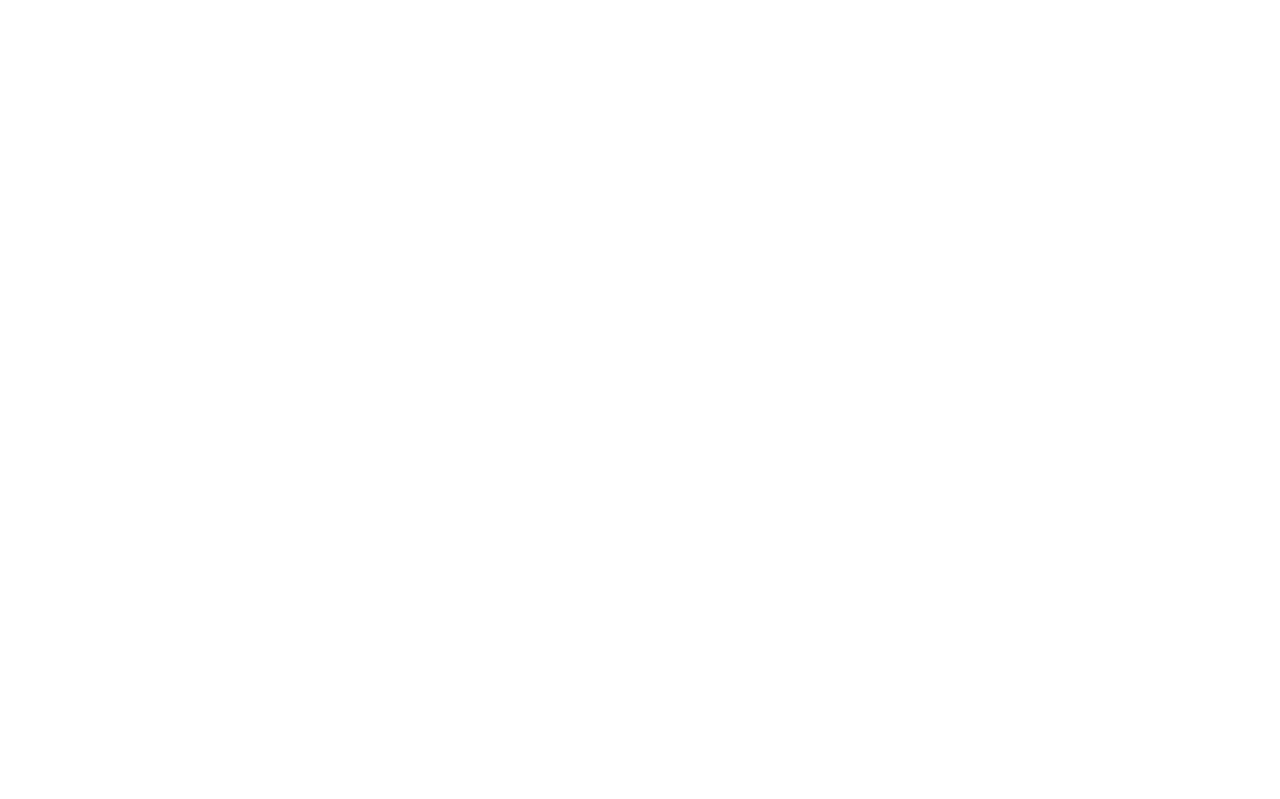
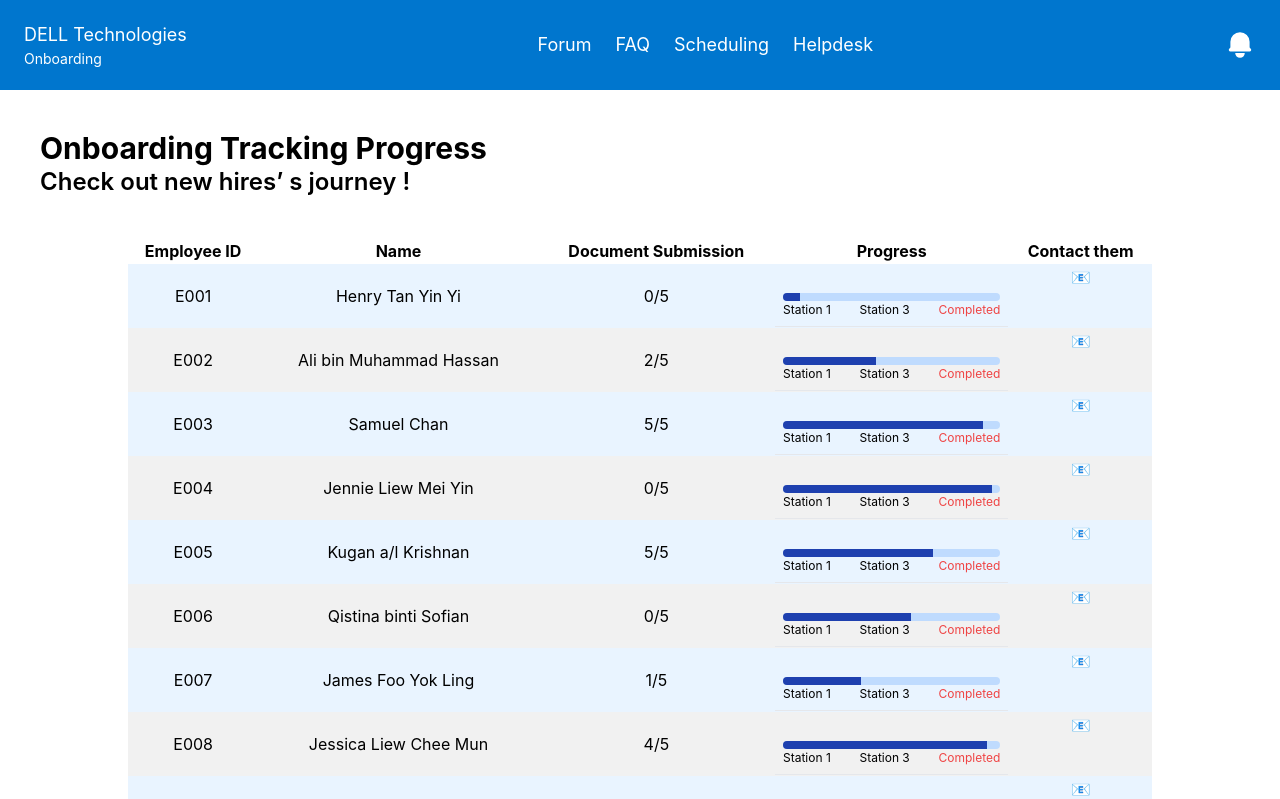
Before and after one commit to PoisonDarterz/teletubbies, a React (Create React App) app: page /email in a window 1280 px wide. Before the commit this address had no page. Shown: the top 799 px of the page. Built offline with nearby package versions, Linux system fonts and the light colour scheme.

Commit message:
hr view progress

```diff
--- a/src/App.jsx
+++ b/src/App.jsx
@@ -20,6 +20,7 @@
 import Engagement from "./pages/module5/engagement";
 import Schedule from "./pages/module5/schedule";
 import HR from "./pages/module5/hr";
+import Email from "./pages/module5/email";
 
 
 function App() {
@@ -44,6 +45,8 @@
         <Route path="/engagement" element={<Engagement />} />
         <Route path="/schedule" element={<Schedule />} />
         <Route path="/hr" element={<HR />} />
+        <Route path="/email" element={<Email />} />
+
       </Routes>
     </Router>
 
--- /dev/null
+++ b/src/pages/module5/email.jsx
@@ -0,0 +1,20 @@
+import React from 'react';
+import TopNav from './TopNav'; // Import the TopNav component
+import ViewProgress from './viewprogress'; // Import the ViewProgress component
+import Bottom from './bottom'; // Import the Bottom component
+
+function Email() {
+  return (
+    <div>
+      <TopNav />
+      <h2 className="text-3xl font-bold mt-10 ml-10">Onboarding Tracking Progress</h2> {/* Add first line title here */}
+      <h2 className="text-2xl font-semibold ml-10">Check out new hires’ s journey !</h2> {/* Add second line title here */}
+      <ViewProgress />
+      <div className="h-40"></div> {/* Add a space here */}
+      <Bottom />
+      {/* rest of your code */}
+    </div>
+  );
+}
+
+export default Email;
--- a/src/pages/module5/hr.jsx
+++ b/src/pages/module5/hr.jsx
@@ -6,6 +6,14 @@
 import Bottom from './bottom'; // Import the Bottom component
 
 function HR() {
+    const hires = [
+        { name: 'Henry Tan Yin Yi', image: '/Ellipse 51.png' },
+        { name: 'Ali bin Muhammad Hassan', image: '/Ellipse 53.png' },
+        { name: 'Samuel Chan', image: '/Ellipse 52.png' },
+        { name: 'Jennie Liew Mei Yin', image: '/Ellipse 54.png' },
+        { name: 'Kugan a/l Krishnan', image: '/Ellipse 55.png' },
+      ];
+
   return (
     <div>
       <TopNav />
@@ -21,8 +29,8 @@
               <path strokeLinecap="round" strokeLinejoin="round" strokeWidth={2} d="M14 5l7 7m0 0l-7 7m7-7H3" />
             </svg>
           </h2>
-          <ProgressBar /> {/* Include the ProgressBar component */}
-          <a href="/path-to-page" className="text-lg font-semibold underline text-right block mt-4">More</a> {/* Add More link here */}
+          <ProgressBar hires={hires} />
+          <a href="/email" className="text-lg font-semibold underline text-right block mt-4">More</a> {/* Add More link here */}
         </div>
       </div>
       <div style={{ marginTop: '40px' }}> {/* Add margin-top here */}
--- a/src/pages/module5/progressbar.jsx
+++ b/src/pages/module5/progressbar.jsx
@@ -1,18 +1,10 @@
 import React from 'react';
 
-function ProgressBar() {
-  const hires = [
-    { name: 'Henry Tan Yin Yi', image: '/Ellipse 51.png' },
-    { name: 'Ali bin Muhammad Hassan', image: '/Ellipse 53.png' },
-    { name: 'Samuel Chan', image: '/Ellipse 52.png' },
-    { name: 'Jennie Liew Mei Yin', image: '/Ellipse 54.png' },
-    { name: 'Kugan a/l Krishnan', image: '/Ellipse 55.png' },
-  ];
-
+function ProgressBar({ hires }) {
   return (
     <table className="table-auto w-full mt-4">
       <tbody>
-        {hires.map((hire, i) => (
+        {hires && hires.map((hire, i) => (
           <tr key={i} className="border-b border-gray-200">
             <td className="p-2 flex items-center">
               <img src={hire.image} alt="Profile" className="w-12 h-12 rounded-full" />
--- /dev/null
+++ b/src/pages/module5/progressbar2.jsx
@@ -0,0 +1,26 @@
+import React from 'react';
+
+function ProgressBar2() { // Change hires to hire
+  return (
+    <table className="table-auto w-full mt-4">
+      <tbody>
+        <tr className="border-b border-gray-200">
+          <td className="p-2">
+            <div className="relative pt-1">
+              <div className="overflow-hidden h-2 mb-4 text-xs flex rounded bg-blue-200">
+                <div style={{ width: `${Math.floor(Math.random() * 100)}%` }} className="shadow-none flex flex-col text-center whitespace-nowrap text-white justify-center bg-blue-800"></div>
+              </div>
+              <div className="flex justify-between mt-[-15px]"> {/* Add marginTop here */}
+                <span className="text-xs">Station 1</span>
+                <span className="text-xs">Station 3</span>
+                <span className="text-xs text-red-500">Completed</span>
+              </div>
+            </div>
+          </td>
+        </tr>
+      </tbody>
+    </table>
+  );
+}
+
+export default ProgressBar2;
--- /dev/null
+++ b/src/pages/module5/viewprogress.jsx
@@ -0,0 +1,51 @@
+import React from 'react';
+import ProgressBar2 from './progressbar2'; // Import the ProgressBar component
+
+const hires = [
+    { name: 'Henry Tan Yin Yi' },
+    { name: 'Ali bin Muhammad Hassan' },
+    { name: 'Samuel Chan' },
+    { name: 'Jennie Liew Mei Yin' },
+    { name: 'Kugan a/l Krishnan' },
+    { name: 'Qistina binti Sofian' },
+    { name: 'James Foo Yok Ling' },
+    { name: 'Jessica Liew Chee Mun' },
+    { name: 'Ruben a/l Raj' },
+    { name: 'Bryan Ooi Kok Soon' },
+    { name: 'Benjamin Leong Hook Chun' },
+    { name: 'Hakim bin Mohammad Arif ' },
+];
+const employees = Array(12).fill().map((_, i) => ({ id: `E${String(i + 1).padStart(3, '0')}`, documentSubmission: `${Math.floor(Math.random() * 6)}/5` }));
+
+function ViewProgress() {
+    return (
+        <div>
+        <table className="table-auto w-4/5 mt-10 mx-auto rounded"> {/* Add borderRadius here */}
+          <thead>
+            <tr>
+              <th className="text-center">Employee ID</th>
+              <th className="text-center">Name</th>
+              <th className="text-center">Document Submission</th>
+              <th className="text-center">Progress</th>
+              <th className="text-center">Contact them</th>
+            </tr>
+          </thead>
+            <tbody>
+    {employees.map((employee, i) => (
+        <tr key={i} className={i % 2 === 0 ? 'bg-[#E9F4FF]' : 'bg-[#F1F1F1]'}>
+        <td className="text-center">{employee.id}</td>
+        <td className="text-center">{hires[i] && hires[i].name}</td>
+        <td className="text-center">{employee.documentSubmission}</td>
+        <td><ProgressBar2 /></td>
+        <td className="flex justify-center items-center align-middle">
+            <span role="img" aria-label="Email Icon">📧</span>
+        </td>
+        </tr>
+    ))}
+    </tbody>
+        </table>
+      </div>
+    );
+}
+
+export default ViewProgress;
--- a/src/pages/module5/word.jsx
+++ b/src/pages/module5/word.jsx
@@ -2,8 +2,10 @@
 
 function Word() {
   return (
-    <div className="bg-blue-100 p-16 w-1/3 ml-auto mr-auto rounded-lg"> {/* Adjust the width here */}
-      <p className="text-blue-900 font-bold text-center">09/04/2024</p>
+    <div className="bg-blue-100 p-16 w-1/3 ml-auto mr-auto rounded-lg" style={{ height: '360px', marginTop: '110px' }}>
+      <p className="text-blue-900 font-bold text-center" style={{ marginTop: '5px' }}>
+        09/04/2024
+      </p>
       <p className="flex items-center"><span className="bg-green-100 text-red-500 mr-2 p-1">*</span>9.00am - 10.00am   Onboarding briefing (zoom)</p>
       <p className="mb-5">2.00pm - 4.00pm     Training on Job-specific Tasks and Processes</p>
       <p className="font-bold">Upcoming Events:</p>
```
